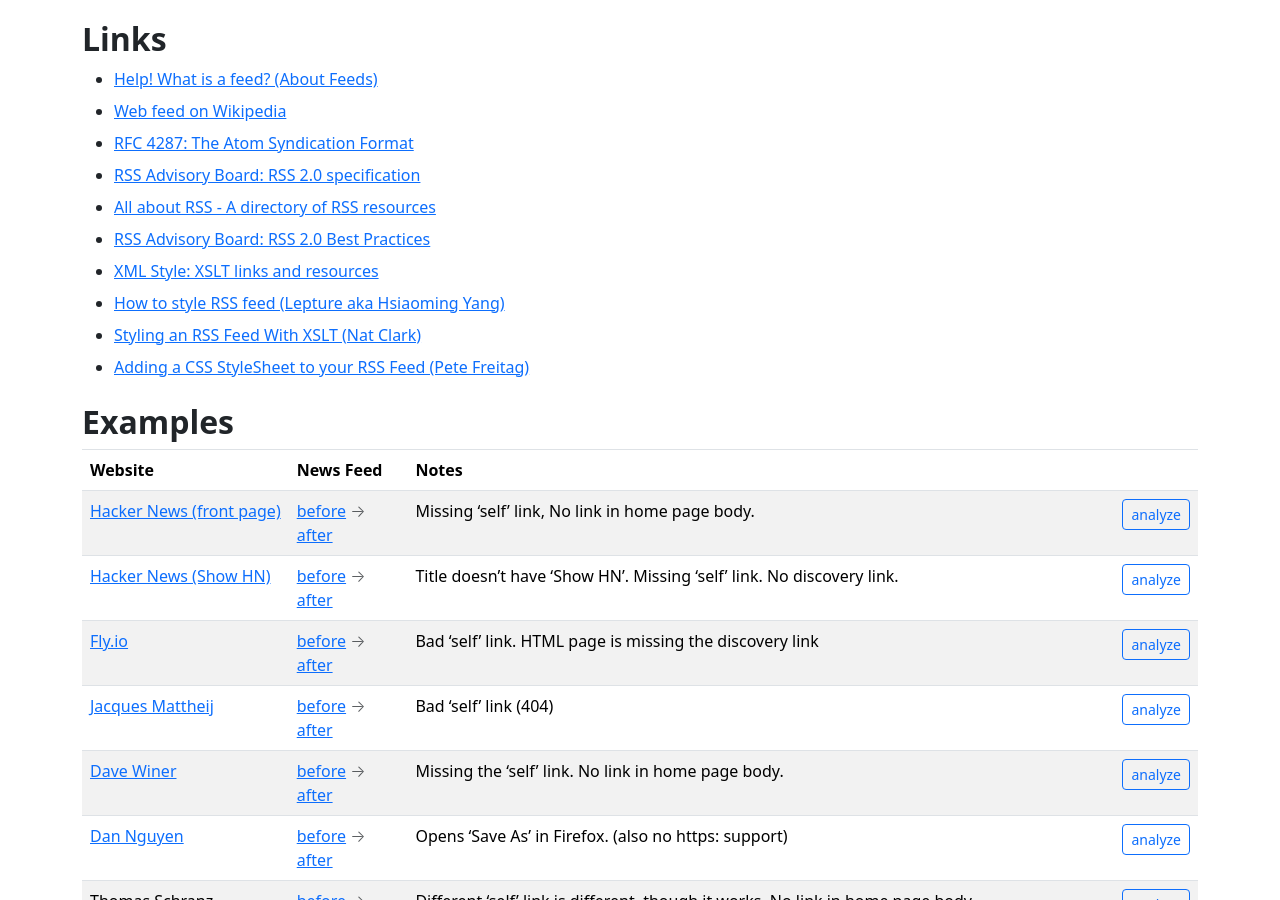
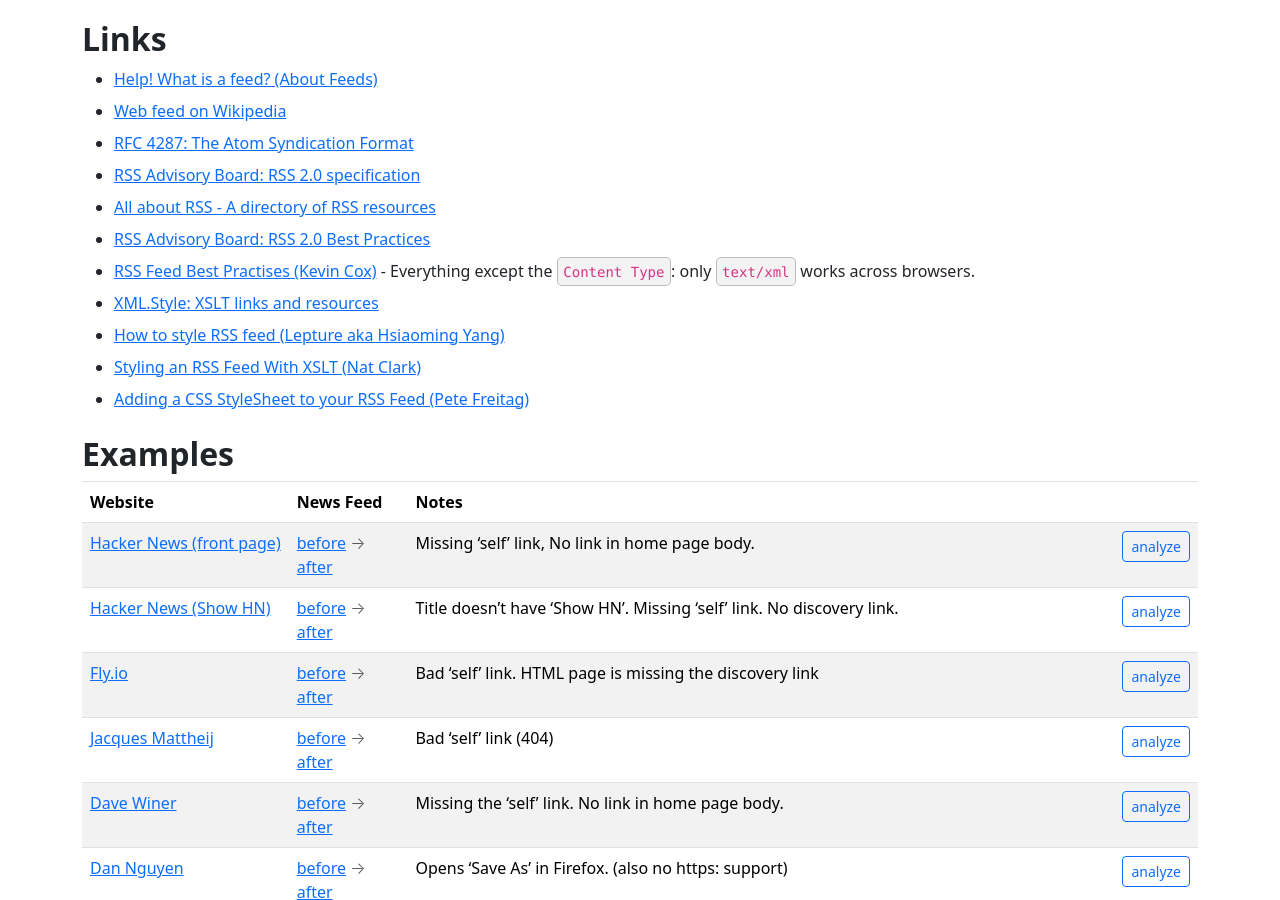
Before and after one commit to fileformat/rss.style, a Jekyll site: the page built from docs/index.html, in a window 1280 px wide and 900 px high, scrolled down 1628 px. Built offline with Jekyll 4.4.1, drawn with Linux system fonts in a browser that asks for light colours; some web fonts are replaced; comment, search, counter and statistics services are not loaded.

Commit message:
Add link to Kevin Cox's RSS best practices

```diff
--- a/docs/_data/links.yaml
+++ b/docs/_data/links.yaml
@@ -22,7 +22,12 @@
   url: "https://www.rssboard.org/rss-profile"
   tags: [ "rss" ]
 
-- title: "XML Style: XSLT links and resources"
+- title: "RSS Feed Best Practises (Kevin Cox)"
+  url: https://kevincox.ca/2022/05/06/rss-feed-best-practices/
+  tags: [ "rss" ]
+  notes: "Everything except the `Content Type`: only `text/xml` works across browsers."
+
+- title: "XML.Style: XSLT links and resources"
   url: "https://www.xml.style/"
   tags: [ "xslt" ]
 
--- a/docs/index.html
+++ b/docs/index.html
@@ -91,7 +91,7 @@
 <h2>Links</h2>
 <ul>
     {%- for link in site.data.links %}
-    <li class="mb-2"><a href="{{link.url}}">{{link.title}}</a></li>
+    <li class="mb-2"><a href="{{link.url}}">{{link.title}}</a>{% if link.notes %} - {{link.notes | markdownify | replace: "<p>", "" | replace: "</p>", "" }}{%endif%}</li>
     {% endfor %}
 </ul>
 
```
